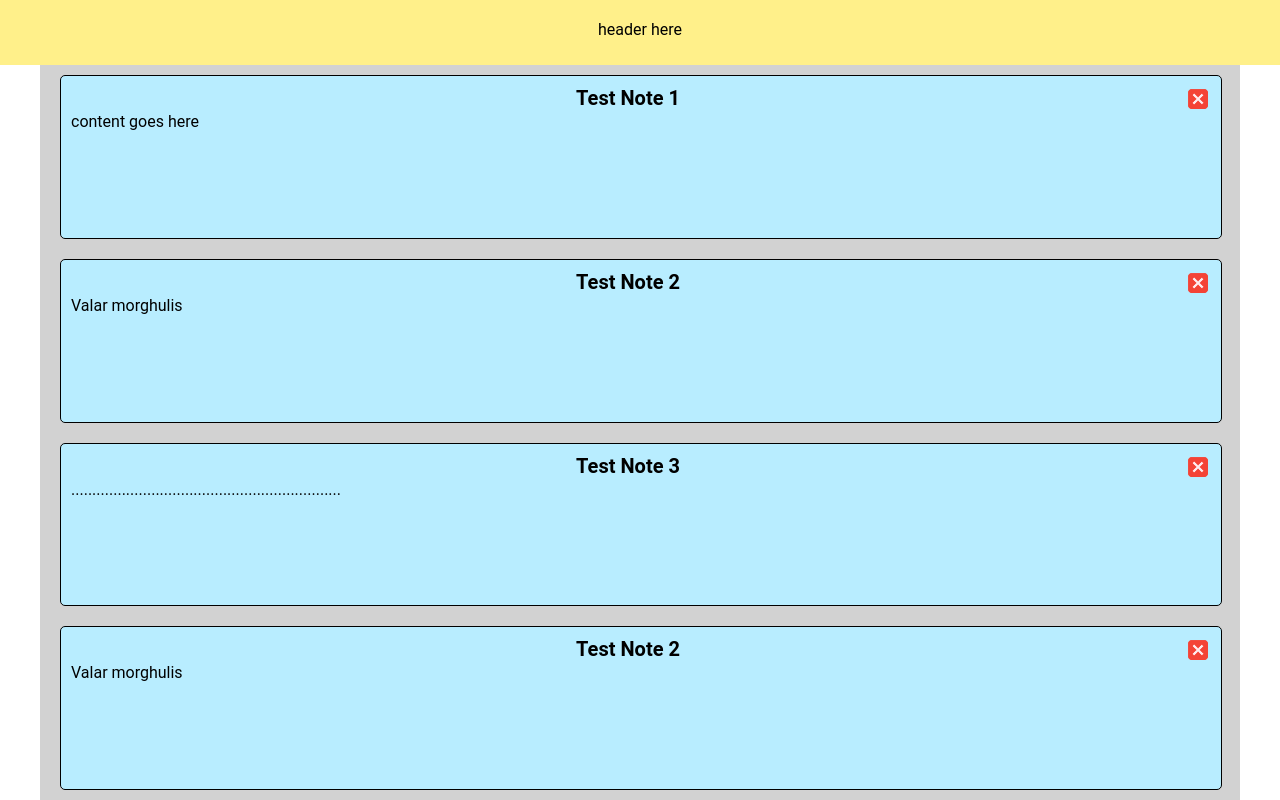
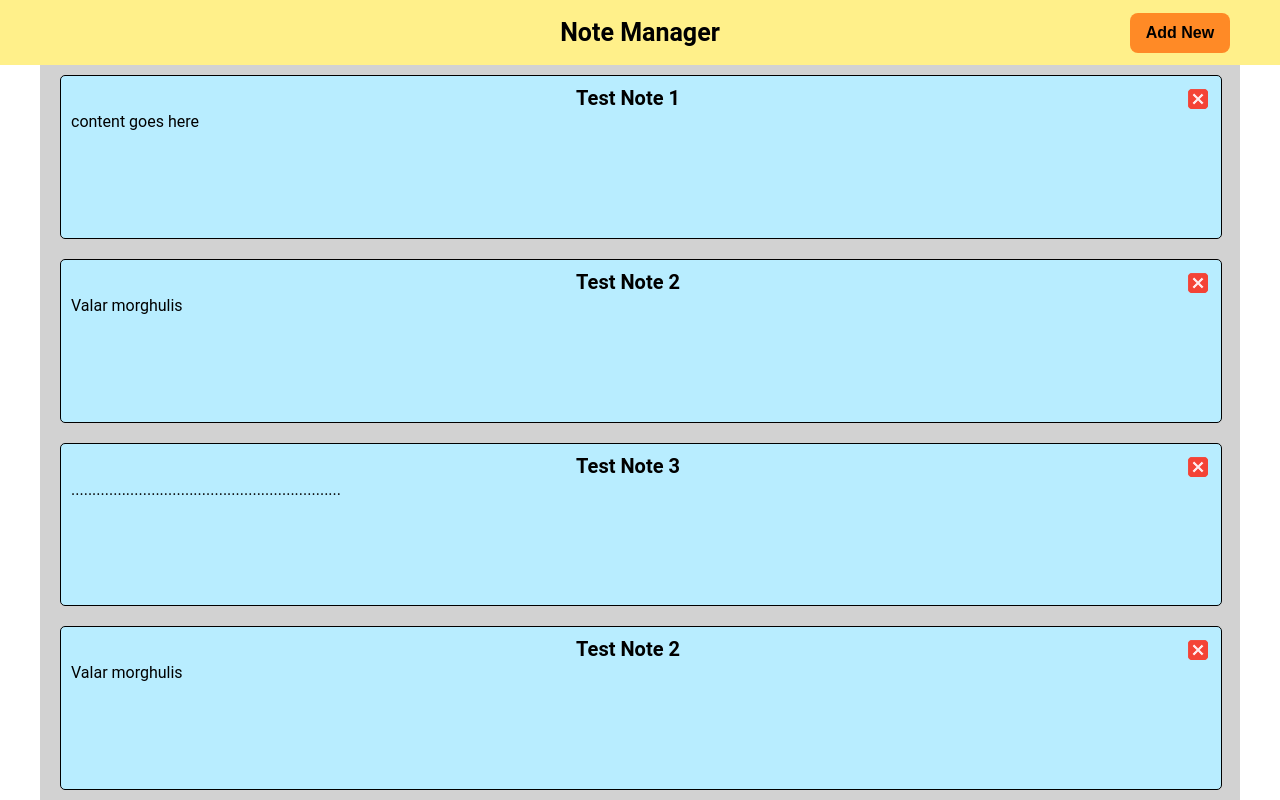
Before and after one commit to erom-dm/NoteManager, a React (Create React App) app: page / in a window 1280 px wide. Built offline with nearby package versions, Linux system fonts and the light colour scheme.

Commit message:
Header styling

```diff
--- a/src/component/Header/header.scss
+++ b/src/component/Header/header.scss
@@ -1,9 +1,38 @@
+@import "../../styles/variables";
 
 .header{
   position: fixed;
+  display: flex;
+  justify-content: space-between;
   box-sizing: border-box;
   width: 100vw;
   height: 65px;
   padding: 20px 50px;
   background-color: #fff08a;
+
+  &__display-modes{
+    flex: 1 0 33%;
+  }
+
+  &__title{
+    flex: 1 0 33%;
+    align-self: center;
+    font-weight: 700;
+    font-size: 25px;
+  }
+
+  &__btn-container{
+    flex: 1 0 33%;
+    align-self: center;
+  }
+
+  &__add-new-btn{
+    @include button-reset;
+    float: right;
+    width: 100px;
+    height: 40px;
+    font-weight: 600;
+    background-color: #ff8a26;
+    border-radius: 8px;
+  }
 }
--- a/src/component/Header/index.jsx
+++ b/src/component/Header/index.jsx
@@ -3,7 +3,11 @@ import './header.scss';
 
 const Header = () => (
   <div className="header">
-      header here
+    <div className="header__display-modes" />
+    <div className="header__title">Note Manager</div>
+    <div className="header__btn-container">
+      <button className="header__add-new-btn" type="button">Add New</button>
+    </div>
   </div>
 );
 
```
